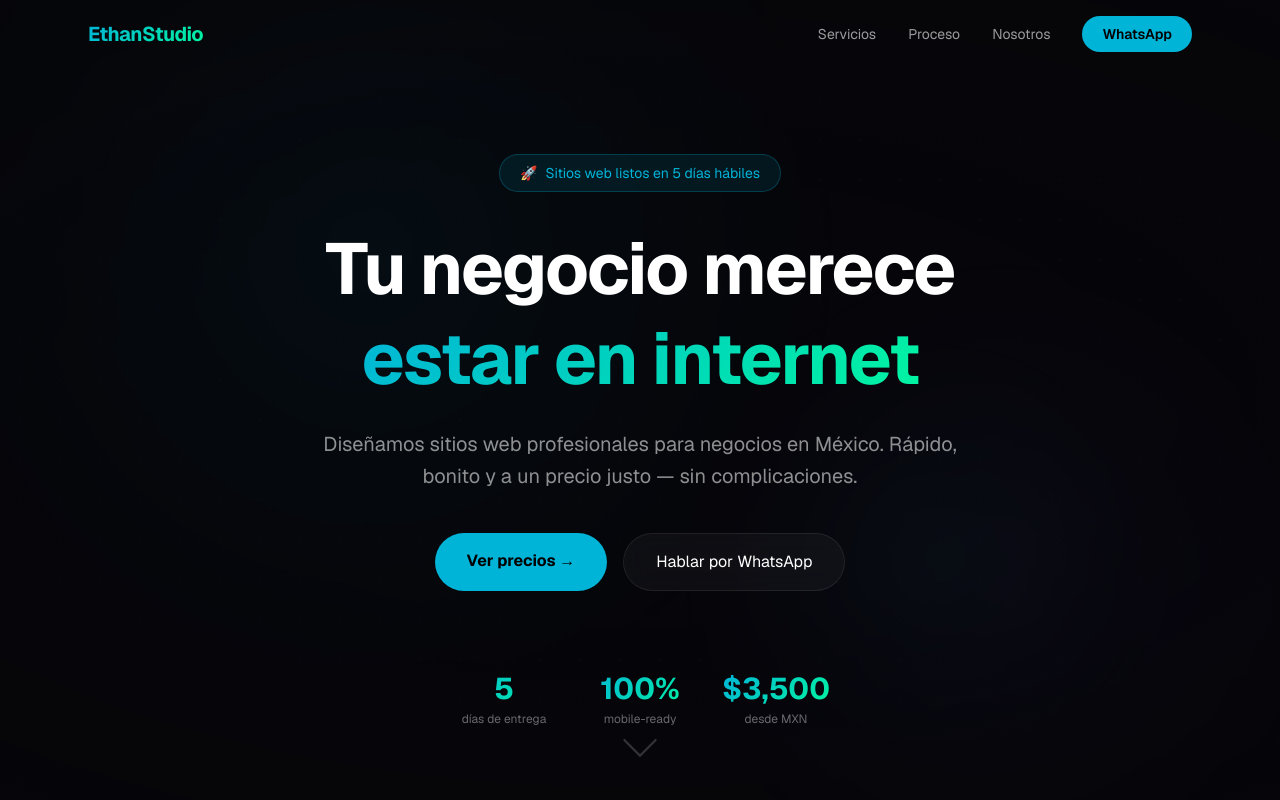
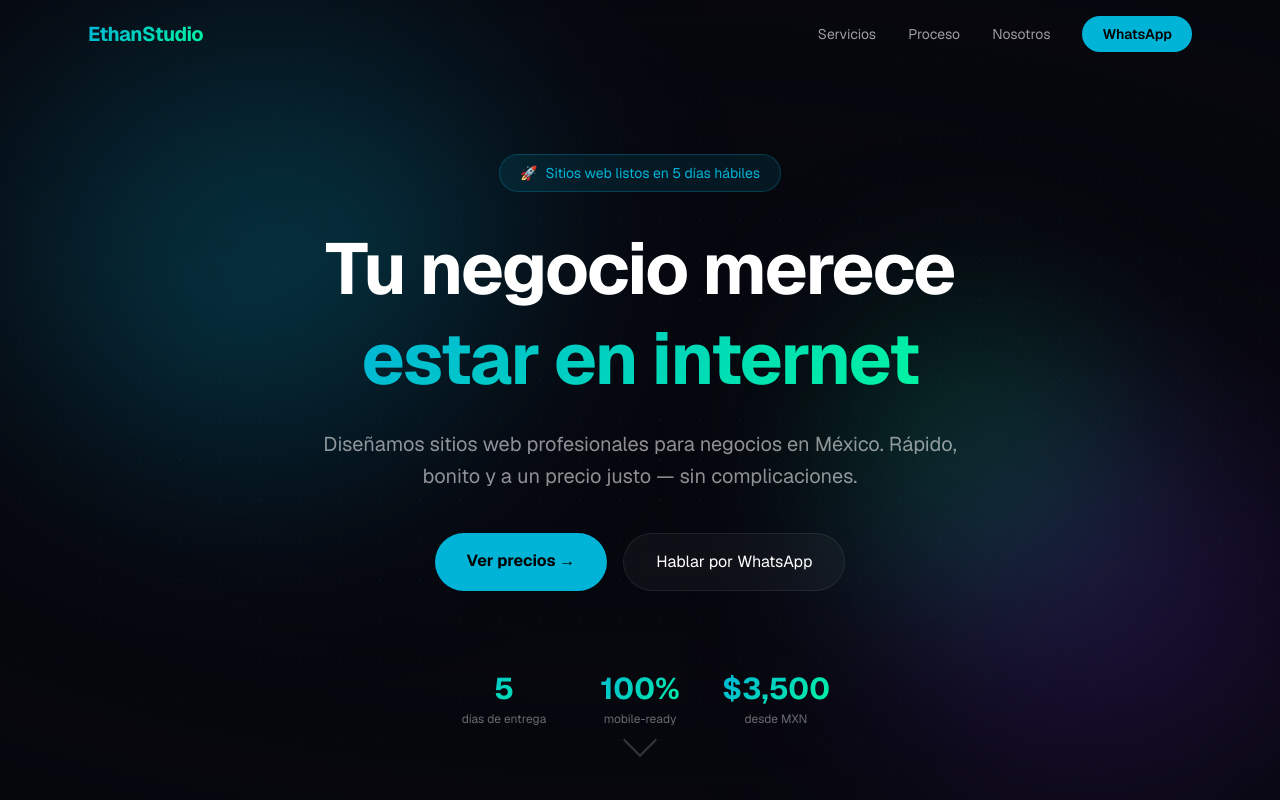
Before and after one commit to Ethan-dev-mc/ethanstudio-portfolio, a Next.js app: page / in a window 1280 px wide. Shown: the top 800 px of the page. Built offline with nearby package versions, Linux system fonts and the light colour scheme.

Commit message:
Fix blobs: increase opacity and use filter:blur for visible glow

```diff
--- a/app/globals.css
+++ b/app/globals.css
@@ -29,10 +29,10 @@ body {
   inset: 0;
   z-index: 0;
   overflow: hidden;
-  background: #06060a;
+  background: #07070f;
 }
 
-/* Blobs — usan radial-gradient, sin filter:blur (más ligero) */
+/* Blobs — filter:blur con will-change → GPU compositing, ligero */
 .bg-blob {
   position: absolute;
   border-radius: 50%;
@@ -41,67 +41,70 @@ body {
 }
 
 .blob-cyan {
-  width: 900px;
-  height: 900px;
-  top: -250px;
-  left: -150px;
-  background: radial-gradient(circle, rgba(0,180,216,.15) 0%, rgba(0,180,216,.04) 45%, transparent 70%);
+  width: 500px;
+  height: 500px;
+  top: -80px;
+  left: -60px;
+  background: rgba(0, 180, 216, 0.45);
+  filter: blur(110px);
   animation: floatA 20s ease-in-out infinite;
 }
 
 .blob-purple {
-  width: 700px;
-  height: 700px;
-  bottom: -150px;
-  right: -100px;
-  background: radial-gradient(circle, rgba(124,58,237,.13) 0%, transparent 65%);
+  width: 420px;
+  height: 420px;
+  bottom: -60px;
+  right: -60px;
+  background: rgba(124, 58, 237, 0.40);
+  filter: blur(100px);
   animation: floatB 26s ease-in-out infinite;
 }
 
 .blob-green {
-  width: 500px;
-  height: 500px;
-  top: 40%;
-  right: 8%;
-  background: radial-gradient(circle, rgba(0,245,160,.08) 0%, transparent 60%);
+  width: 320px;
+  height: 320px;
+  top: 38%;
+  right: 12%;
+  background: rgba(0, 245, 160, 0.25);
+  filter: blur(80px);
   animation: floatC 18s ease-in-out infinite 3s;
 }
 
 @keyframes floatA {
-  0%,100% { transform: translate(0, 0)   scale(1); }
-  33%      { transform: translate(70px, 50px) scale(1.06); }
-  66%      { transform: translate(-40px, 70px) scale(.96); }
+  0%,100% { transform: translate(0, 0); }
+  33%      { transform: translate(60px, 40px); }
+  66%      { transform: translate(-30px, 60px); }
 }
 @keyframes floatB {
   0%,100% { transform: translate(0, 0); }
-  50%     { transform: translate(-60px, -40px); }
+  50%     { transform: translate(-50px, -35px); }
 }
 @keyframes floatC {
-  0%,100% { transform: translate(0, 0) scale(1); }
-  50%     { transform: translate(40px, -55px) scale(1.1); }
+  0%,100% { transform: translate(0, 0); }
+  50%     { transform: translate(35px, -45px); }
 }
 
 /* Grid de puntos */
 .bg-grid {
   position: absolute;
   inset: 0;
-  background-image: radial-gradient(rgba(0,180,216,.18) 1px, transparent 1px);
+  background-image: radial-gradient(rgba(0,180,216,.20) 1px, transparent 1px);
   background-size: 40px 40px;
-  opacity: .35;
+  opacity: .5;
 }
 
-/* Viñeta — oscurece los bordes */
+/* Viñeta — oscurece bordes para dar profundidad */
 .bg-vignette {
   position: absolute;
   inset: 0;
-  background: radial-gradient(ellipse 110% 80% at 50% 50%, transparent 35%, rgba(6,6,10,.85) 100%);
+  background: radial-gradient(ellipse 120% 80% at 50% 50%, transparent 30%, rgba(7,7,15,.90) 100%);
 }
 
-/* Overlay para legibilidad del texto */
+/* Overlay ligero — solo para mejorar contraste del texto */
 .bg-overlay {
   position: absolute;
   inset: 0;
-  background: rgba(6,6,10,.70);
+  background: rgba(7,7,15,.45);
 }
 
 /* Capa de contenido */
```
